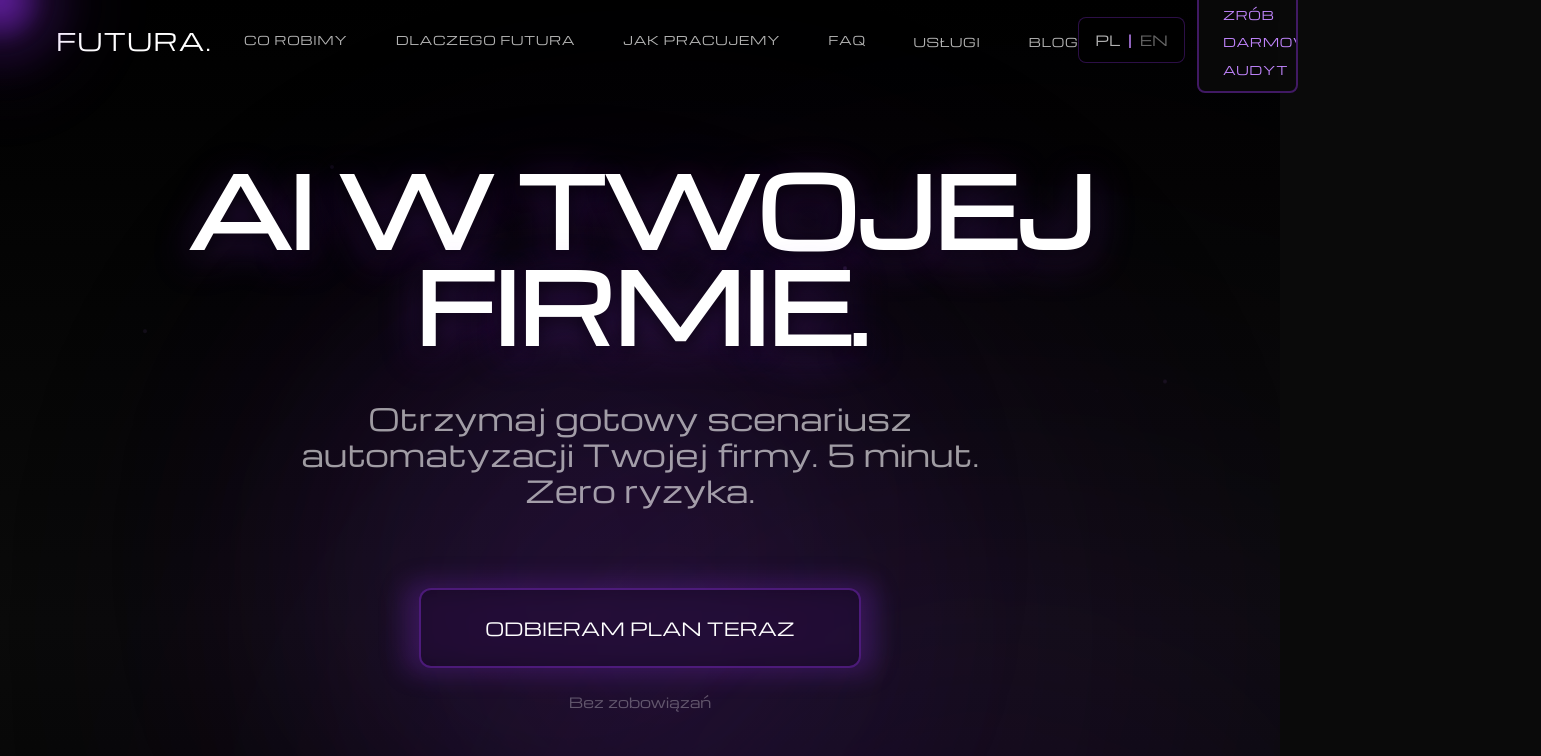
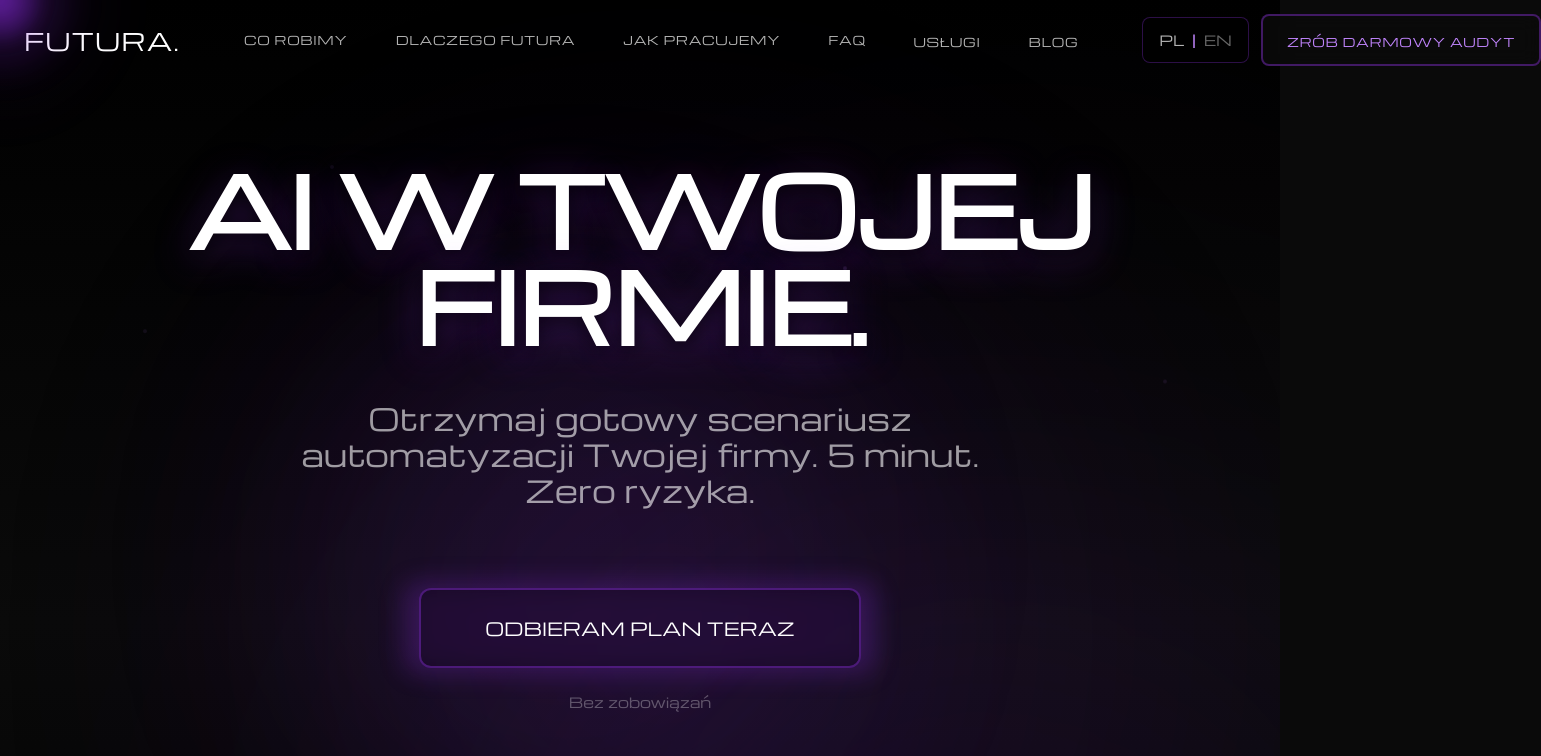
Before and after one commit to clippyt03/futura, a React (Vite) app: page / in a window 1280 px wide. Shown: the top 756 px of the page, 1541 px wide, since content can reach past the window. Built offline with nearby package versions, Linux system fonts and the light colour scheme.

Commit message:
Updated Header.tsx

```diff
--- a/src/components/Header.tsx
+++ b/src/components/Header.tsx
@@ -86,11 +86,11 @@ const Header = () => {
       transition={{ duration: 0.8, delay: 0.2 }}
       style={{ height: '80px' }}
     >
-      <nav className="max-w-7xl mx-auto px-4 sm:px-6 h-full flex items-center justify-between">
+      <nav className="max-w-7xl mx-auto px-4 sm:px-6 h-full flex items-center justify-between gap-16">
 
         {/* LOGO - LEFT SIDE */}
         <motion.button
-          className="relative cursor-pointer z-50 flex-shrink-0 w-[220px]"
+          className="relative cursor-pointer z-50 flex-shrink-0"
           onClick={() => { navigate('/'); window.scrollTo({ top: 0, behavior: 'smooth' }); }}
           initial={{ opacity: 0, x: -30 }}
           animate={{ opacity: 1, x: 0 }}
@@ -170,7 +170,7 @@ const Header = () => {
 
         {/* DESKTOP RIGHT SIDE - Language Switcher + CTA */}
         {!isMobile && (
-          <div className="flex items-center gap-3 flex-shrink-0 w-[220px] justify-end">
+          <div className="flex items-center gap-3 flex-shrink-0">
             <LanguageSwitcher />
 
             <motion.button
```
